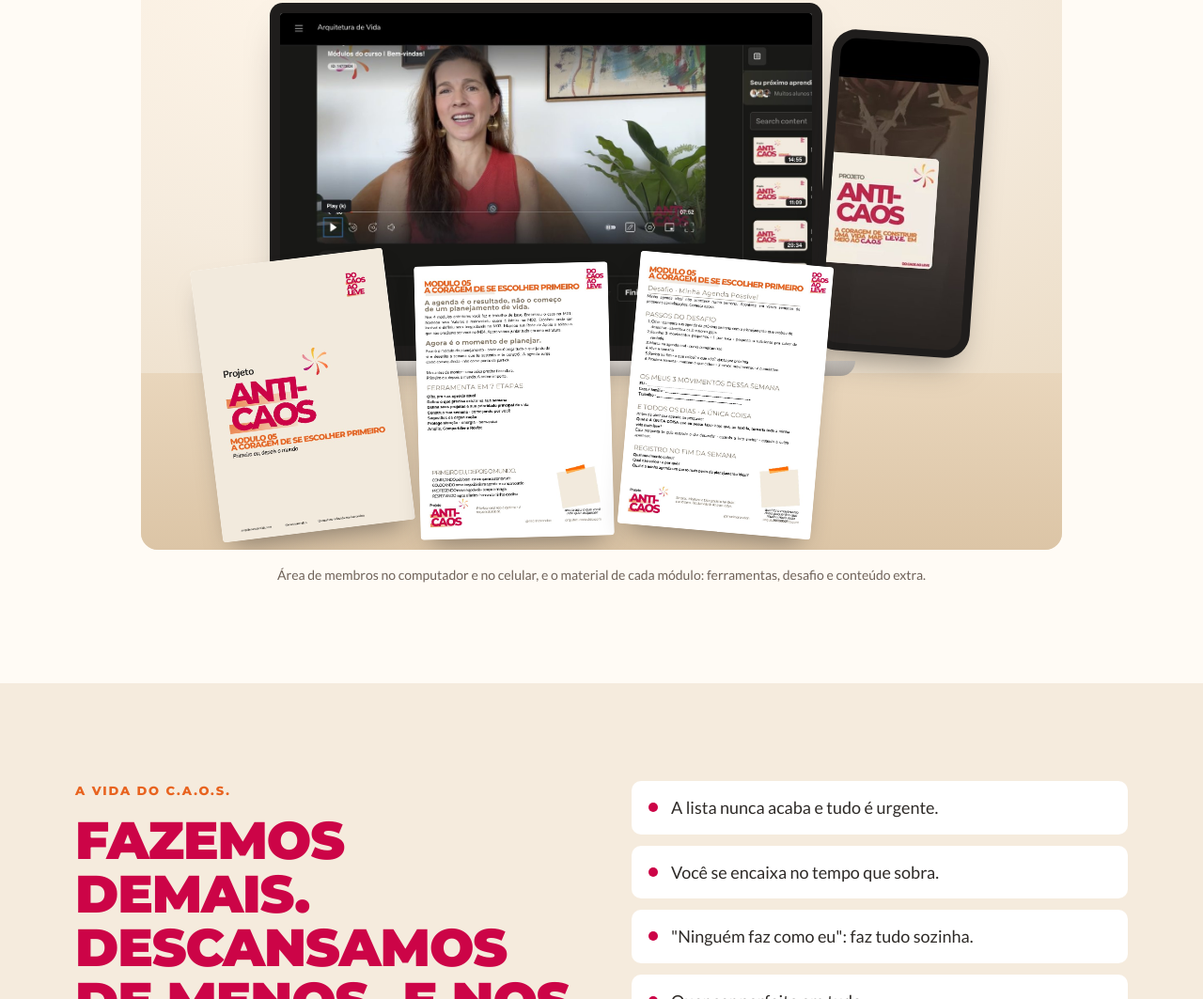
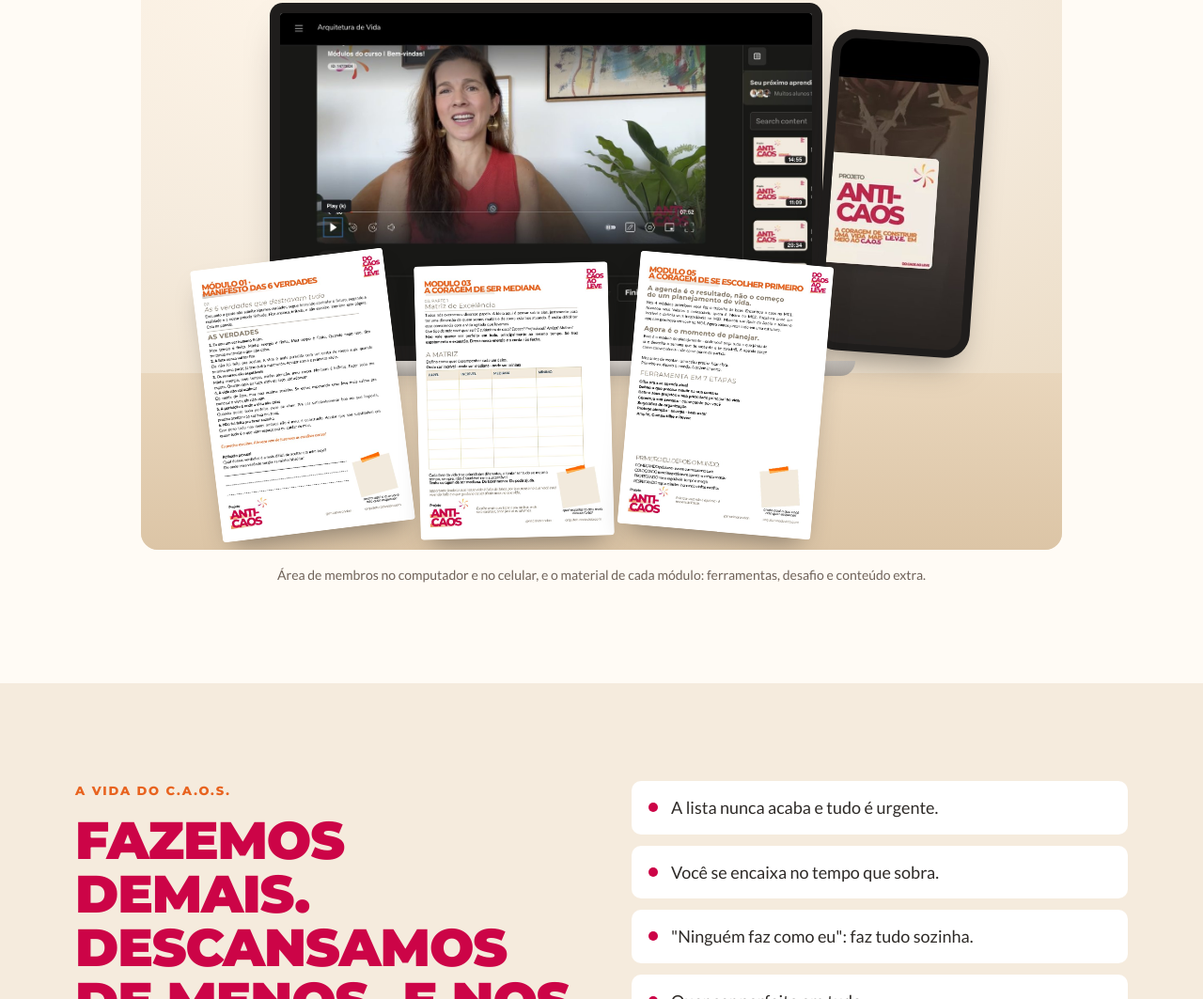
Before and after one commit to arquiteturadevida/anti-caos, a plain HTML site: page index.html in a window 1280 px wide. Shown: the part 1486-2549 px from the top of the page at 94% size. Drawn offline with Linux system fonts and the light colour scheme.

Commit message:
Mockup: páginas dos módulos 01, 03 e 05 no lugar das 3 do módulo 05
Co-Authored-By: Claude Opus 5.5 <noreply@anthropic.com>
Claude-Session: https://claude.ai/code/session_01VxQwZGd6DCRYSziVfq71ix

```diff
--- a/index.html
+++ b/index.html
@@ -371,9 +371,9 @@ p{margin:0}
       <div class="palco" role="img" aria-label="Área de membros do Anti-Caos no computador e no celular, com páginas do material do Módulo 05">
         <div class="laptop"><div class="tela"><img src="img/anticaos-aula.jpg" alt=""></div><div class="base"></div></div>
         <div class="celular"><img src="img/anticaos-area-de-membros.jpg" alt=""></div>
-        <img class="apostila ap1" src="img/m05-capa.jpg" alt="">
-        <img class="apostila ap2" src="img/m05-ferramenta.jpg" alt="">
-        <img class="apostila ap3" src="img/m05-desafio.jpg" alt="">
+        <img class="apostila ap1" src="img/m01-verdades.jpg" alt="Página do Módulo 01: as 6 verdades">
+        <img class="apostila ap2" src="img/m03-matriz.jpg" alt="Página do Módulo 03: Matriz da Excelência">
+        <img class="apostila ap3" src="img/m05-ferramenta.jpg" alt="Página do Módulo 05: a semana desenhada">
       </div>
       <p class="legenda">Área de membros no computador e no celular, e o material de cada módulo: ferramentas, desafio e conteúdo extra.</p>
     </div>
```
Also changed, not shown: img/m01-verdades.jpg (added), img/m03-matriz.jpg (added).
